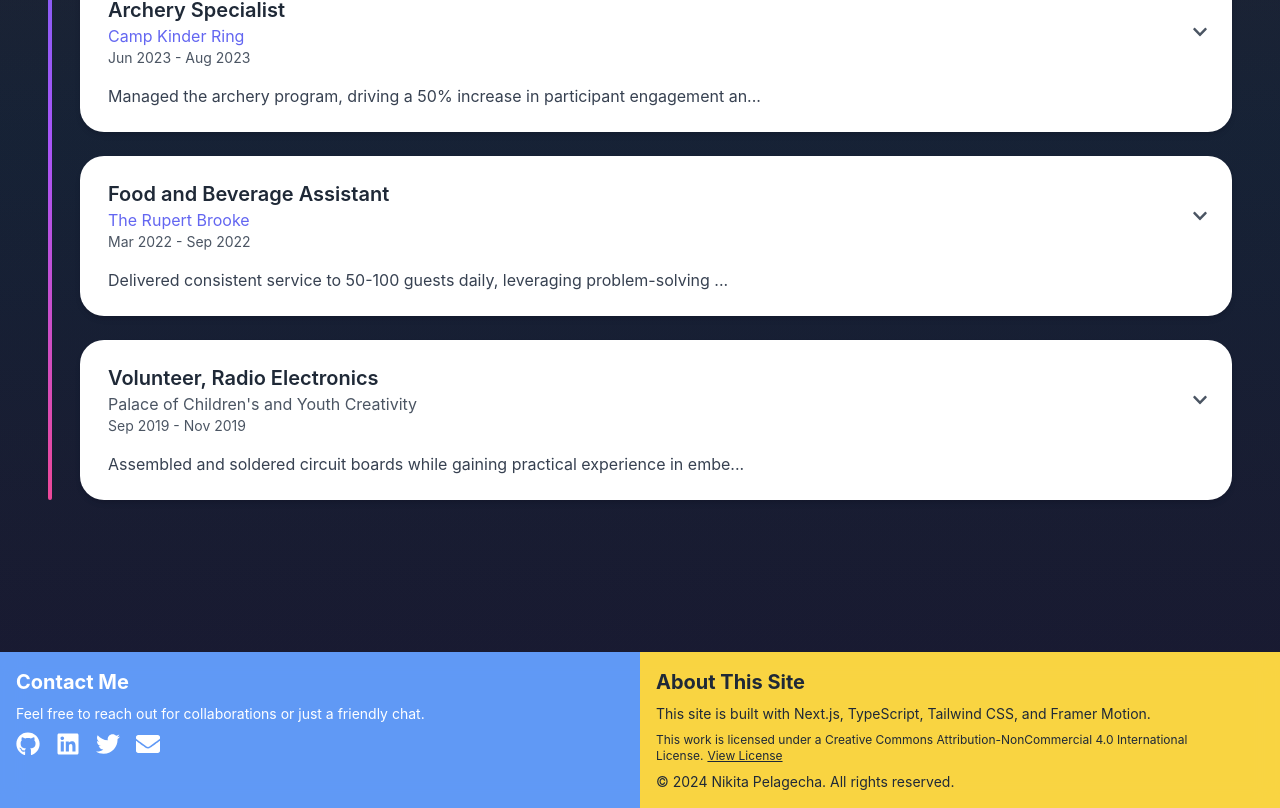
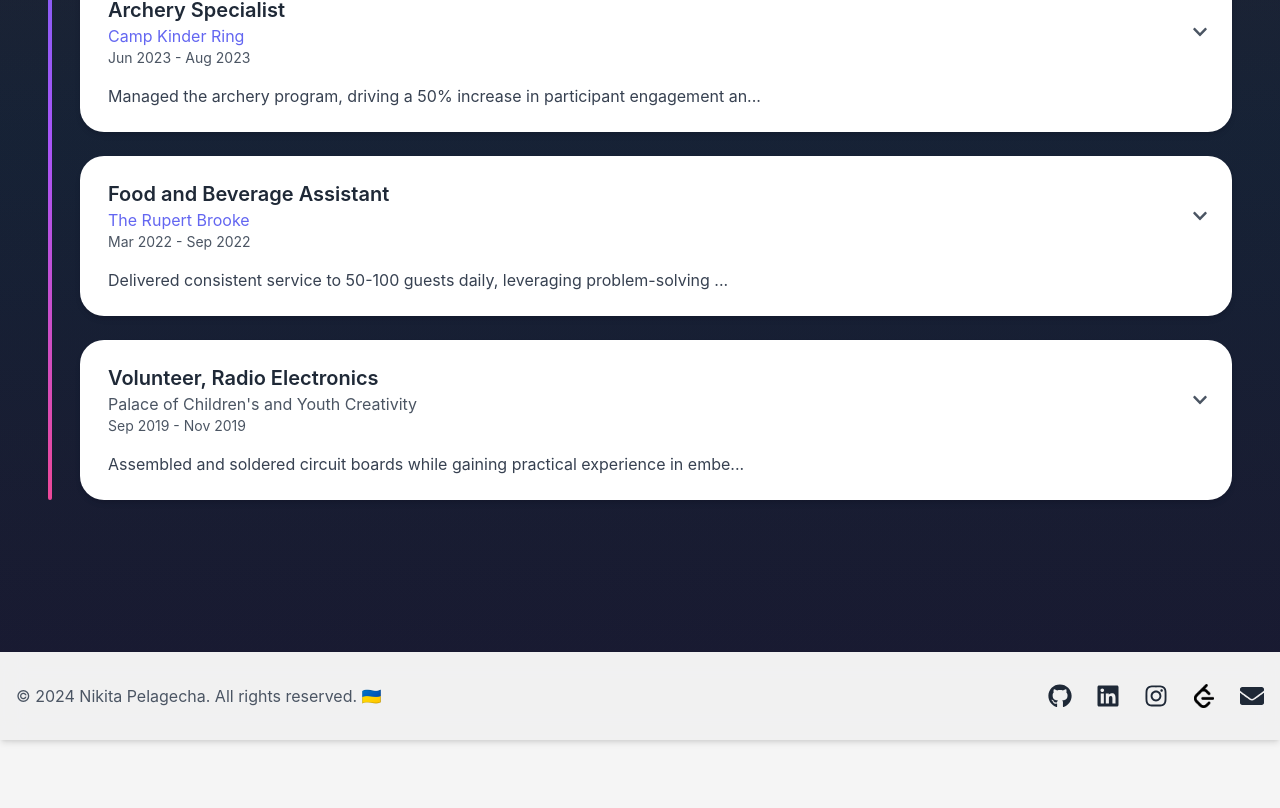
Before and after one commit to pelagecha/website, a Next.js app: page / in a window 1280 px wide. Shown: the part 2652-3460 px from the top of the page. After the commit the page ends 3392 px from the top, so only its background shows below. Built offline with nearby package versions, Linux system fonts and the light colour scheme.

Commit message:
made the footer nicer

```diff
--- a/app/components/Footer.tsx
+++ b/app/components/Footer.tsx
@@ -1,96 +1,113 @@
 "use client";
 
-import React from "react";
-import { FaGithub, FaLinkedin, FaTwitter, FaEnvelope } from "react-icons/fa";
+import React, { useContext } from "react";
+import {
+    FaGithub,
+    FaLinkedin,
+    FaTwitter,
+    FaEnvelope,
+    FaInstagram,
+} from "react-icons/fa";
 import { useParticles } from "../context/ParticlesContext";
+import { ThemeContext } from "../context/ThemeContext";
+import Image from "next/image";
 
 const Footer: React.FC = () => {
     const { particlesEnabled } = useParticles();
+    const { theme } = useContext(ThemeContext);
 
     return (
         <footer
             id="contact"
             className={`relative z-10 w-full ${
+                theme === "dark" ? "bg-gray-900" : "bg-lightNavbar"
+            } ${
                 particlesEnabled ? "bg-opacity-80 backdrop-blur-md" : ""
-            }`}
+            } shadow-md`}
         >
-            <div className="flex flex-col md:flex-row">
-                {/* Blue section (left half) */}
-                <div
-                    className={`w-full md:w-1/2 bg-blue-500 ${
-                        particlesEnabled ? "bg-opacity-80" : ""
-                    } p-4 text-white`}
-                >
-                    <h2 className="text-xl font-bold mb-2">Contact Me</h2>
-                    <p className="mb-2 text-sm">
-                        Feel free to reach out for collaborations or just a
-                        friendly chat.
-                    </p>
-                    <div className="flex space-x-4">
-                        <a
+            <div className="container mx-auto px-4 py-8">
+                <div className="flex flex-col md:flex-row justify-between items-center">
+                    <div className="mb-4 md:mb-0">
+                        <p className="text-gray-600 dark:text-gray-300">
+                            © 2024 Nikita Pelagecha. All rights reserved. 🇺🇦
+                        </p>
+                    </div>
+                    <div className="flex space-x-6">
+                        <SocialLink
                             href="https://github.com/pelagecha"
-                            target="_blank"
-                            rel="noopener noreferrer"
-                            className="hover:text-gray-300 transition-colors"
-                        >
-                            <FaGithub size={24} />
-                        </a>
-                        <a
+                            icon={FaGithub}
+                            label="GitHub"
+                        />
+                        <SocialLink
                             href="https://linkedin.com/in/pelagecha"
-                            target="_blank"
-                            rel="noopener noreferrer"
-                            className="hover:text-gray-300 transition-colors"
-                        >
-                            <FaLinkedin size={24} />
-                        </a>
-                        <a
-                            href="https://twitter.com/pelagecha"
-                            target="_blank"
-                            rel="noopener noreferrer"
-                            className="hover:text-gray-300 transition-colors"
-                        >
-                            <FaTwitter size={24} />
-                        </a>
-                        <a
+                            icon={FaLinkedin}
+                            label="LinkedIn"
+                        />
+                        <SocialLink
+                            href="https://instagram.com/nikitapelagecha"
+                            icon={FaInstagram}
+                            label="Instagram"
+                        />
+                        <SocialLink
+                            href="https://leetcode.com/u/pelagecha/"
+                            icon={LeetCodeIcon}
+                            label="LeetCode"
+                        />
+                        <SocialLink
                             href="mailto:nikitapelagecha@gmail.com"
-                            className="hover:text-gray-300 transition-colors"
-                        >
-                            <FaEnvelope size={24} />
-                        </a>
+                            icon={FaEnvelope}
+                            label="Email"
+                        />
                     </div>
-                </div>
-
-                {/* Yellow section (right half) */}
-                <div
-                    className={`w-full md:w-1/2 bg-yellow-400 ${
-                        particlesEnabled ? "bg-opacity-80" : ""
-                    } p-4 text-gray-800`}
-                >
-                    <h2 className="text-xl font-bold mb-2">About This Site</h2>
-                    <p className="mb-2 text-sm">
-                        This site is built with Next.js, TypeScript, Tailwind
-                        CSS, and Framer Motion.
-                    </p>
-
-                    <p className="text-xs mt-2 whitespace-wrap text-ellipsis">
-                        This work is licensed under a Creative Commons
-                        Attribution-NonCommercial 4.0 International License.
-                        <a
-                            href="https://creativecommons.org/licenses/by-nc/4.0/"
-                            target="_blank"
-                            rel="noopener noreferrer"
-                            className="underline ml-1 hover:text-gray-600 transition-colors"
-                        >
-                            View License
-                        </a>
-                    </p>
-                    <p className="text-sm mt-2">
-                        © 2024 Nikita Pelagecha. All rights reserved.
-                    </p>
                 </div>
             </div>
         </footer>
     );
 };
 
+interface SocialLinkProps {
+    href: string;
+    icon: React.ElementType;
+    label: string;
+}
+
+const SocialLink: React.FC<SocialLinkProps> = ({ href, icon: Icon, label }) => {
+    const { theme } = useContext(ThemeContext);
+    return (
+        <a
+            href={href}
+            target="_blank"
+            rel="noopener noreferrer"
+            aria-label={label}
+            className="transform hover:scale-110 transition-transform"
+        >
+            <Icon
+                size={24}
+                className={`${
+                    theme === "dark"
+                        ? "text-white hover:text-blue-400"
+                        : "text-gray-800 hover:text-blue-600"
+                } transition-colors duration-300`}
+            />
+        </a>
+    );
+};
+
+const LeetCodeIcon: React.FC = () => {
+    const { theme } = useContext(ThemeContext);
+    return (
+        <Image
+            src="/images/leetcode.png"
+            alt="LeetCode"
+            width={24}
+            height={24}
+            className={`w-6 h-6 object-contain ${
+                theme === "dark"
+                    ? "filter invert brightness-0 hover:brightness-100 hover:invert-0"
+                    : "hover:filter hover:brightness-75"
+            } transition-all duration-300`}
+        />
+    );
+};
+
 export default Footer;
```
